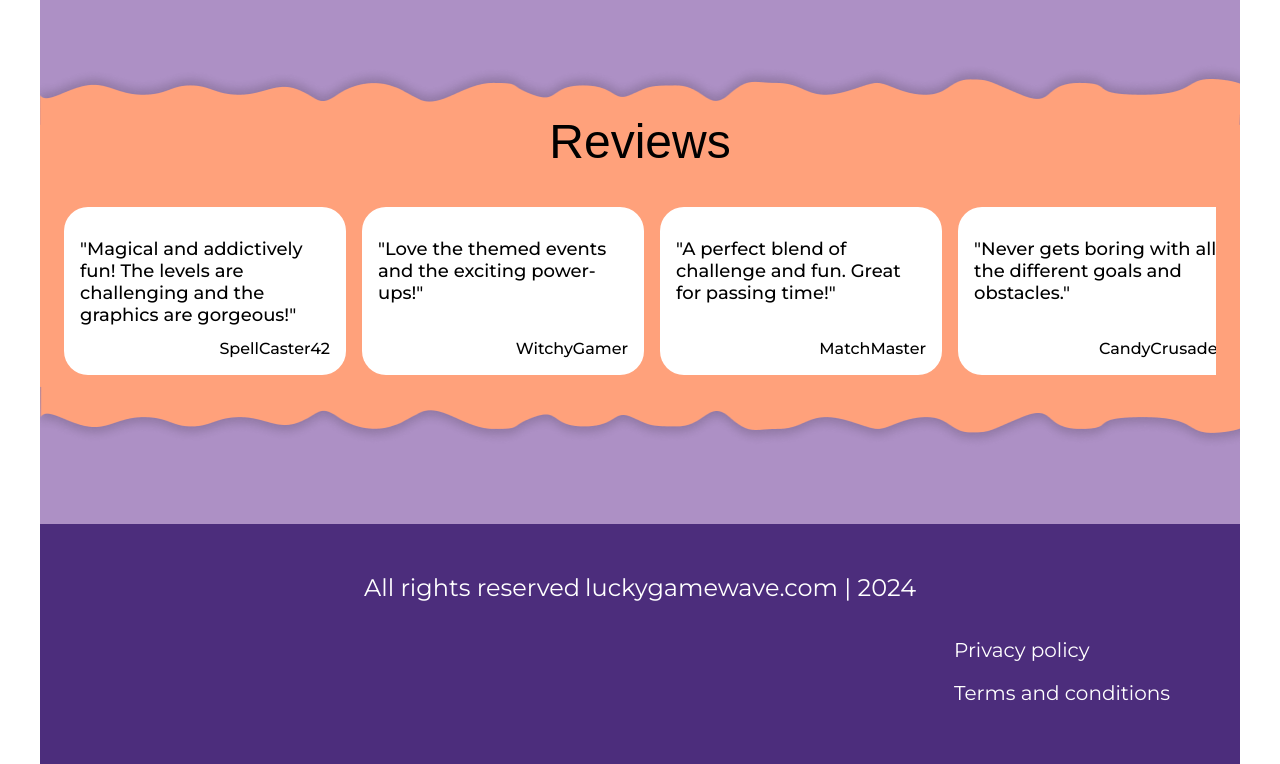
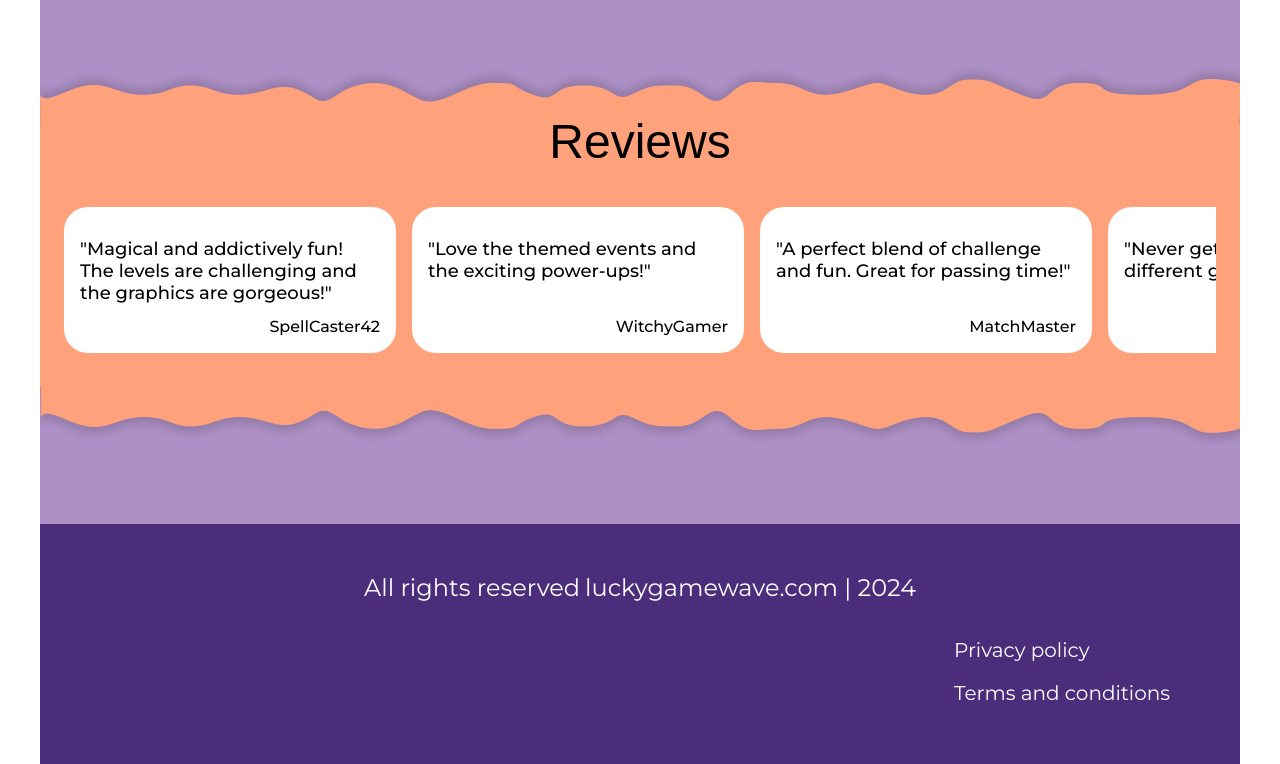
Before and after one commit to Grypis/candy-witch, a website: page src/index.html in a window 1280 px wide. Shown: the part 2036-2800 px from the top of the page. Drawn offline with nearby package versions, Linux system fonts and the light colour scheme; files that its build step writes are made by us from their sources; files whose address does not match are found by name; a web font is replaced by a local one.

Commit message:
fixed carousel

```diff
--- a/src/css/reviews.css
+++ b/src/css/reviews.css
@@ -102,7 +102,28 @@
   }
 
   .carousel {
-    min-width: 100%;
+    overflow-x: auto;
+    display: flex;
+    scroll-snap-type: x mandatory;
+    max-width: 100%;
+  }
+
+  .review-list {
+    display: flex;
+    gap: 16px;
+    list-style: none;
+    margin-bottom: 17px;
+    width: 150%;
+
+  .review-card {
+    flex: 0 0 auto;
+    width: 300px;
+    scroll-snap-align: start;
+    padding: 32px 16px;
+    margin-bottom: 16px;
+    border-radius: 24px;
+    background-color: #ffffff;
+    position: relative;
   }
 
   .review-text {
```
Also changed, not shown: src/partials/reviews.html (+1 -1 lines), 1 other file.
